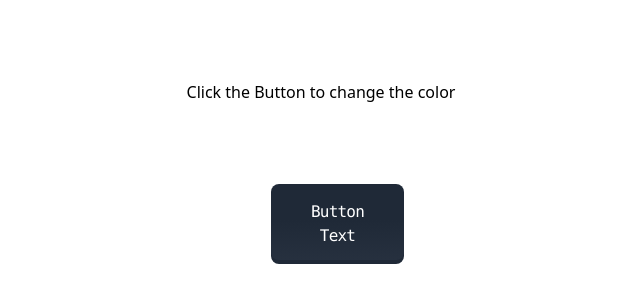
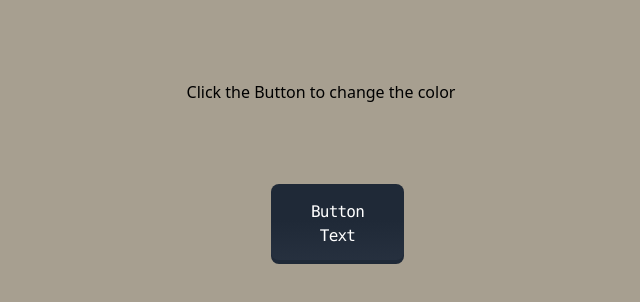
Before and after one commit to awoladhossain/dom-project, a plain HTML site: page Color/index.html in a window 1280 px wide. Both pictures are taken after a click on the button "Button Text". Shown: the top 302 px of the page, without its empty margins (319-959 px from the left). Drawn offline with nearby package versions, Linux system fonts and the light colour scheme.

Commit message:
rgb random color

```diff
--- a/Color/index.html
+++ b/Color/index.html
@@ -9,7 +9,7 @@
 <body>
     <div>
         <h1 class="text-center my-20">Click the Button to change the color</h1>
-        <button onclick="" class="relative inline-flex mx-[590px] items-center justify-center px-10 py-4 overflow-hidden font-mono font-medium tracking-tighter text-white bg-gray-800 rounded-lg group">
+        <button onclick="onColor()" class="relative inline-flex mx-[590px] items-center justify-center px-10 py-4 overflow-hidden font-mono font-medium tracking-tighter text-white bg-gray-800 rounded-lg group">
             <span class="absolute w-0 h-0 transition-all duration-500 ease-out bg-green-500 rounded-full group-hover:w-56 group-hover:h-56"></span>
             <span class="absolute inset-0 w-full h-full -mt-1 rounded-lg opacity-30 bg-gradient-to-b from-transparent via-transparent to-gray-700"></span>
             <span class="relative">Button Text</span>
--- a/Color/index.js
+++ b/Color/index.js
@@ -1,5 +1,12 @@
-// * 1st step
+function onColor() {
+    const myElement = document.body;
+    myElement.style.backgroundColor = generateColor();
+}
 
-function clickIt(){
+function generateColor() {
+    const red = Math.floor(Math.random() * 255);
+    const green = Math.floor(Math.random() * 255);
+    const blue = Math.floor(Math.random() * 255);
 
+    return `rgb(${red}, ${blue}, ${green})`;
 }
```
